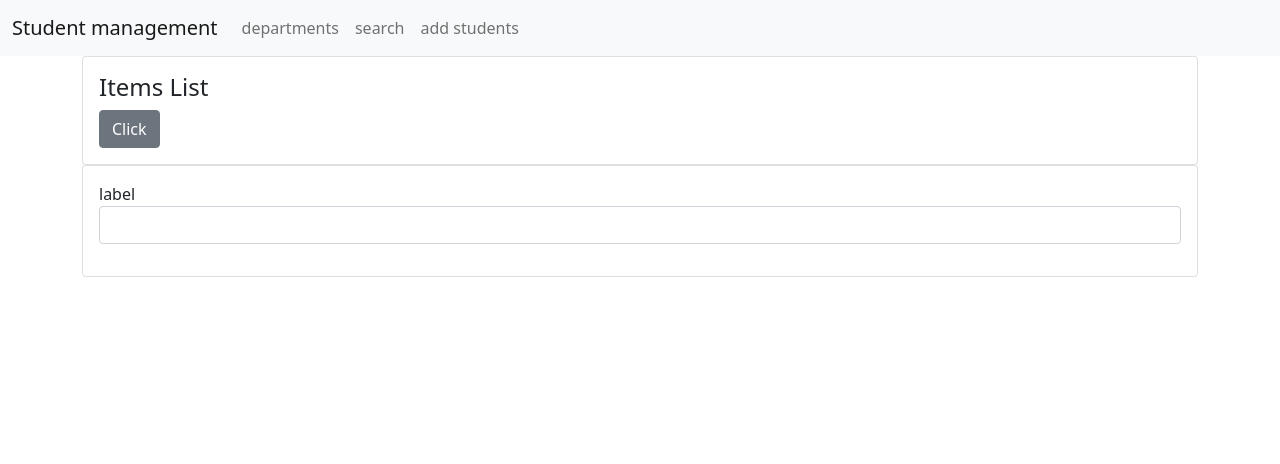
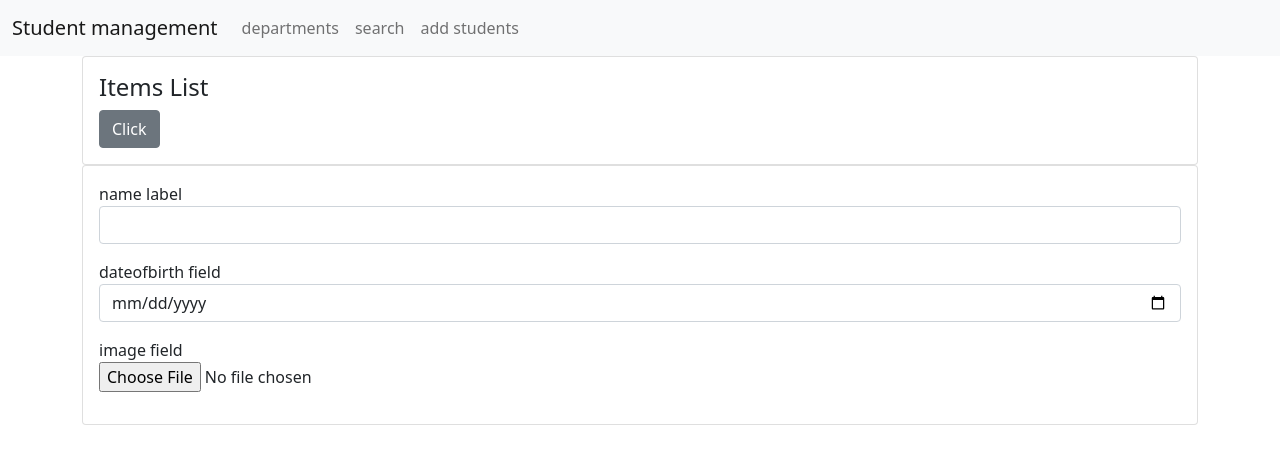
Before and after one commit to Ancel-Jomon/studentproject, a React (Create React App) app: page /student/adddetail in a window 1280 px wide. Shown: the top 464 px of the page. Built offline with nearby package versions, Linux system fonts and the light colour scheme.

Commit message:
add imagefirld component

```diff
--- a/src/forms/datefeild.tsx
+++ b/src/forms/datefeild.tsx
@@ -1,29 +1,29 @@
 import { useFormikContext } from "formik";
 
-export default function DateFeild(props: dateFeildprops) {
+export default function DateField(props: dateFeildprops) {
   const { values, touched, errors, validateForm } = useFormikContext<any>();
   return (
     <div className="mb-3">
-      <label htmlFor={props.feild}>{props.displayname}</label>
+      <label htmlFor={props.field}>{props.displayname}</label>
       <input
-        id={props.feild}
-        name={props.feild}
+        id={props.field}
+        name={props.field}
         className="form-control"
         type="date"
         onChange={(e)=>{
             const date=new Date(e.currentTarget.value+"T00:00:00")
-            values[props.feild]=date;
+            values[props.field]=date;
             validateForm()
         }}
-        defaultValue={values[props.feild]?.toLocaleDateString("en-CA")
+        defaultValue={values[props.field]?.toLocaleDateString("en-CA")
 
         }
       />
-      {touched[props.feild] && errors[props.feild] ?(<div className="text-danger">{errors[props.feild]?.toString()}</div>):null}
+      {touched[props.field] && errors[props.field] ?(<div className="text-danger">{errors[props.field]?.toString()}</div>):null}
     </div>
   );
 }
 interface dateFeildprops {
-  feild: string;
+  field: string;
   displayname: string;
 }
--- /dev/null
+++ b/src/forms/imagefield.module.css
@@ -0,0 +1,6 @@
+#maindiv{
+    margin-top: 10px;
+}
+#image{
+    width: 450px;
+}
--- /dev/null
+++ b/src/forms/imagefield.tsx
@@ -0,0 +1,66 @@
+import { useFormikContext } from "formik";
+import { useState, ChangeEvent } from "react";
+
+export default function ImageField(props: imageFieldprops) {
+  const [imageBase64, setImage64] = useState("");
+  const [imageURL, setImageURL] = useState(props.imageURL);
+  const { values } = useFormikContext<any>();
+
+
+
+  const handleOnChange = (eventargs: ChangeEvent<HTMLInputElement>) => {
+    if (eventargs.currentTarget.files) {
+      const file = eventargs.currentTarget.files[0];
+      if (file) {
+        toBase64(file)
+          .then((base64Represenation: string) => {
+            setImage64(base64Represenation);
+          })
+          .catch((error) => alert(error));
+        values[props.field] = file;
+        setImageURL("");
+      } else {
+        setImage64("");
+      }
+    }
+  };
+  const toBase64 = (file: File) => {
+    return new Promise<string>((resolve, reject) => {
+      const reader = new FileReader();
+      reader.readAsDataURL(file);
+      reader.onload = () => resolve(reader.result as string);
+      reader.onerror = (error) => reject(error);
+    });
+  };
+  return (
+    <div className="mb-3">
+      <label htmlFor={props.field}>{props.displayname}</label>
+      <div>
+        <input
+          type="file"
+          id={props.field}
+          accept=".jpg,.png,.jpeg"
+          onChange={handleOnChange}
+        />
+      </div>
+      {imageBase64 ? (
+        <div id="maindiv">
+          <img id="image" src={imageBase64} alt="selected image" />
+        </div>
+      ) : null}
+      {imageURL ? (
+        <div id="maindiv">
+          <img src={imageURL} alt="selected image" id="image" />
+        </div>
+      ) : null}
+    </div>
+  );
+}
+interface imageFieldprops {
+  displayname: string;
+  imageURL: string;
+  field: string;
+}
+ImageField.defaultProps={
+    imageURL:""
+}
--- a/src/students/studentform.tsx
+++ b/src/students/studentform.tsx
@@ -2,6 +2,8 @@ import { studentcreationDTO } from "./studentdto.model";
 import TextFeild from "../forms/textfeild";
 import { Form, Formik, FormikHelpers } from "formik";
 import * as Yup from "yup";
+import DateField from "../forms/datefeild";
+import ImageField from "../forms/imagefield";
 
 export default function StudentForm(props: studentformprops) {
   return (
@@ -15,7 +17,9 @@ export default function StudentForm(props: studentformprops) {
     >
       {(formikprops) => (
         <Form>
-          <TextFeild name="name" lablename="label" />
+          <TextFeild name="name" lablename="name label" />
+          <DateField displayname="dateofbirth field" field="dateofbirth"/>
+          <ImageField displayname="image field" imageURL="" field="image"/>
         </Form>
       )}
     </Formik>
```
